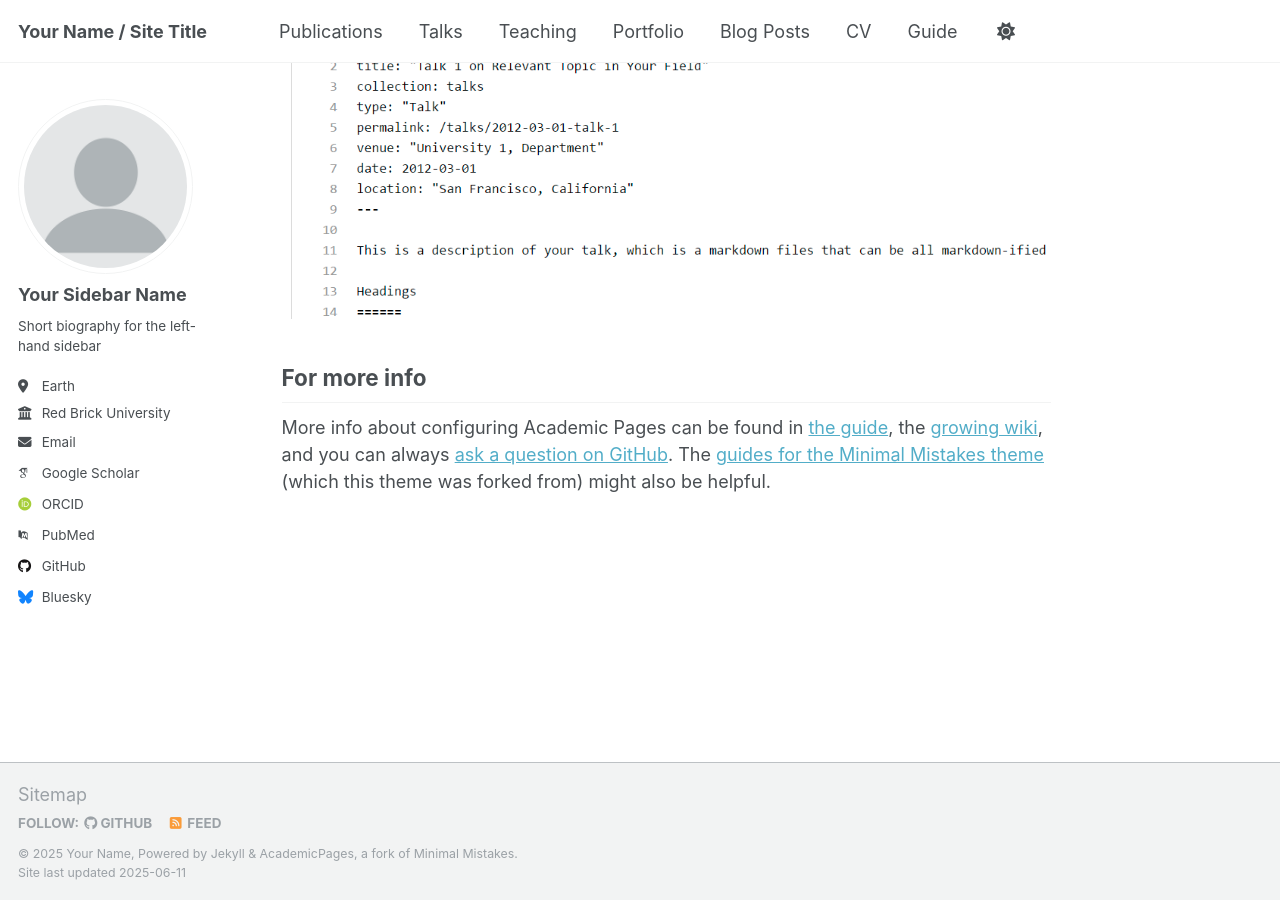
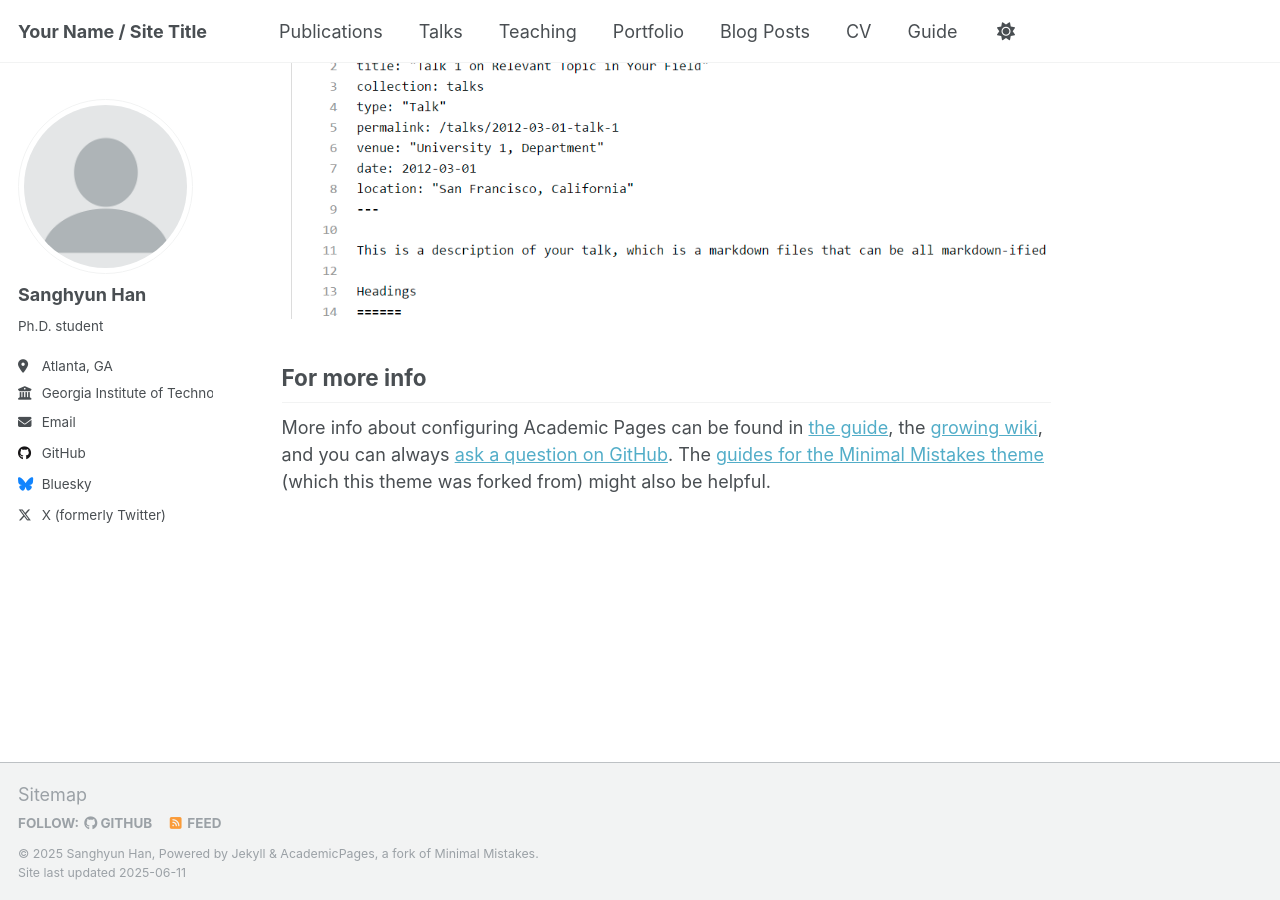
Before and after one commit to sanghyun-ir/sanghyun-ir.github.io, a Jekyll site: the page built from _pages/about.md, in a window 1280 px wide and 900 px high, scrolled down 2636 px. Built offline with Jekyll 4.4.1, drawn with Linux system fonts in a browser that asks for light colours; some web fonts are replaced.

Commit message:
Update _config.yml

```diff
--- a/_config.yml
+++ b/_config.yml
@@ -11,7 +11,7 @@ locale                   : "en-US"
 site_theme               : "default"
 title                    : "Your Name / Site Title"
 title_separator          : "-"
-name                     : &name "Your Name"
+name                     : &name "Sanghyun Han"
 description              : &description "personal description"
 url                      : https://academicpages.github.io # the base hostname & protocol for your site e.g. "https://[your GitHub username].github.io" or if you already have some other page hosted on Github then use "https://[your GitHub username].github.io/[Your Repo Name]"
 baseurl                  : "" # the subpath of your site, e.g. "/blog"
@@ -23,22 +23,22 @@ repository               : "academicpages/academicpages.github.io"
 author:
   # Biographic information
   avatar           : "profile.png"
-  name             : "Your Sidebar Name"
+  name             : "Sanghyun Han"
   pronouns         : # example: "she/her"
-  bio              : "Short biography for the left-hand sidebar"
-  location         : "Earth"
-  employer         : "Red Brick University"
+  bio              : "Ph.D. student"
+  location         : "Atlanta, GA"
+  employer         : "Georgia Institute of Technology"
   uri              : # URL
-  email            : "none@example.org"
+  email            : "shhan[at]gatech[dot]edu"
 
   # Academic websites
   academia         : # URL
   arxiv            : # URL - Update with the correct link to your profile
-  googlescholar    : "https://scholar.google.com/citations?user=PS_CX0AAAAAJ"
+  googlescholar    : # URL
   impactstory      : # URL
-  orcid            : "http://orcid.org/yourorcidurl"
+  orcid            : # URL
   semantic         : # URL
-  pubmed           : "https://www.ncbi.nlm.nih.gov/pubmed/?term=john+snow"
+  pubmed           : # URL
   researchgate     : # URL
   scopus           : # URL
 
@@ -68,7 +68,7 @@ author:
   steam            : # Username
   telegram         : # URL
   tumblr           : # Username
-  twitter          : # Username for X / Twitter
+  twitter          : sanghyun_han95
   vine             : # Username
   weibo            : # Username
   wikipedia        : # Username
```
